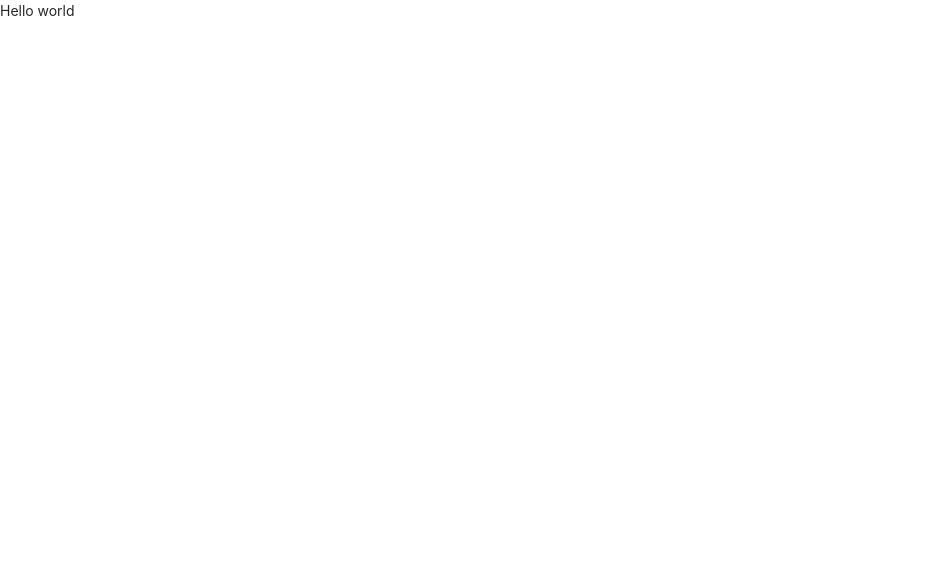
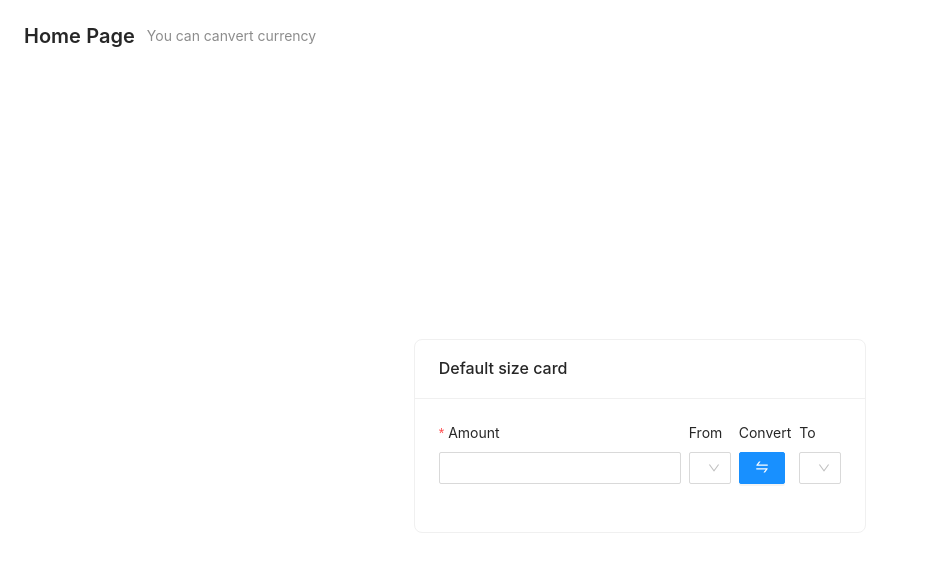
Before and after one commit to muhammadsaloh/converter-of-currency, a React (Create React App) app: page / in a window 1280 px wide. Shown: the top 572 px of the page, without its empty margins (0-928 px from the left). Built offline with nearby package versions, Linux system fonts and the light colour scheme.

Commit message:
add home page

```diff
--- a/package.json
+++ b/package.json
@@ -3,6 +3,7 @@
   "version": "0.1.0",
   "private": true,
   "dependencies": {
+    "@ant-design/icons": "^4.7.0",
     "@testing-library/jest-dom": "^5.14.1",
     "@testing-library/react": "^13.0.0",
     "@testing-library/user-event": "^13.2.1",
--- a/src/App.js
+++ b/src/App.js
@@ -1,11 +1,15 @@
-import { Button } from "antd";
+import React from "react";
+import { BrowserRouter as Router } from "react-router-dom";
+import Views from "./views";
 
 const App = () => {
   return (
     <div className="App">
-      Hello world
+      <Router>
+        <Views />
+      </Router>
     </div>
   );
-}
+};
 
 export default App;
--- a/src/index.css
+++ b/src/index.css
@@ -1,5 +1,6 @@
 body {
   margin: 0;
+  box-sizing: border-box;
   font-family: -apple-system, BlinkMacSystemFont, 'Segoe UI', 'Roboto', 'Oxygen',
     'Ubuntu', 'Cantarell', 'Fira Sans', 'Droid Sans', 'Helvetica Neue',
     sans-serif;
--- /dev/null
+++ b/src/site-settings/routes.js
@@ -0,0 +1,18 @@
+import { lazy } from "react";
+
+// App Pages
+const HomePage = lazy(() => import("../views/home/home-page"));
+
+const Routes = {
+  HOME: "/",
+};
+
+export const routes = {
+  app: [
+    {
+      path: Routes.HOME,
+      title: "Home",
+      component: HomePage,
+    },
+  ],
+};
--- /dev/null
+++ b/src/views/home/home-page.css
@@ -0,0 +1,15 @@
+.home_page {
+  /* border: 1px solid red; */
+}
+
+.home_page-card_wrapper {
+  /* border: 1px solid green; */
+  display: flex;
+  justify-content: center;
+  align-items: center;
+  height: calc(100vh - 72px);
+}
+
+.home_page-card_wrapper-card {
+  border-radius: 8px;
+}
--- /dev/null
+++ b/src/views/home/home-page.jsx
@@ -0,0 +1,59 @@
+import React from "react";
+import { PageHeader, Card, Input, Form, Select, Space, Button } from "antd";
+import { SwapOutlined } from "@ant-design/icons";
+import "./home-page.css";
+
+const HomePage = () => {
+  const onFinish = (values) => {
+    console.log("Success:", values);
+  };
+
+  return (
+    <div className="home_page">
+      <PageHeader
+        className="site-page-header"
+        title="Home Page"
+        subTitle="You can canvert currency"
+      />
+      <div className="home_page-card_wrapper">
+        <Card
+          className="home_page-card_wrapper-card"
+          title="Default size card"
+        >
+          <Form onFinish={onFinish} autoComplete="off" layout="vertical">
+            <Space align="center">
+              <Form.Item
+                label="Amount"
+                name="amount"
+                rules={[
+                  { required: true, message: "Please input your amount!" },
+                ]}
+              >
+                <Input />
+              </Form.Item>
+              <Form.Item label="From" name="from">
+                <Select>
+                  <Select.Option>1</Select.Option>
+                </Select>
+              </Form.Item>
+
+              <Form.Item label="Convert">
+                <Button htmlType="submit" type="primary" className="button">
+                  <SwapOutlined />
+                </Button>
+              </Form.Item>
+
+              <Form.Item label="To" name="to">
+                <Select>
+                  <Select.Option>2</Select.Option>
+                </Select>
+              </Form.Item>
+            </Space>
+          </Form>
+        </Card>
+      </div>
+    </div>
+  );
+};
+
+export default HomePage;
--- /dev/null
+++ b/src/views/index.jsx
@@ -0,0 +1,28 @@
+import React, { Suspense } from "react";
+import { Route, Routes, Navigate } from "react-router-dom";
+import { routes } from "../site-settings/routes";
+
+const UnAuthenticatedRouter = () => <h1>UnAuthenticatedApp</h1>;
+
+const AuthenticatedRouter = () => (
+  <Routes>
+    {routes.app.map((route) => (
+      <Route key={route.path} path={route.path} element={<route.component />} />
+    ))}
+    <Route path="*" element={<h1>Not found Page 404</h1>} />
+
+    <Route path="/" element={<Navigate to="/" />} />
+  </Routes>
+);
+
+const Views = () => {
+  const user = true;
+
+  return (
+    <Suspense fallback={<div>Loading...</div>}>
+      {user ? <AuthenticatedRouter /> : <UnAuthenticatedRouter />}
+    </Suspense>
+  );
+};
+
+export default Views;
```
